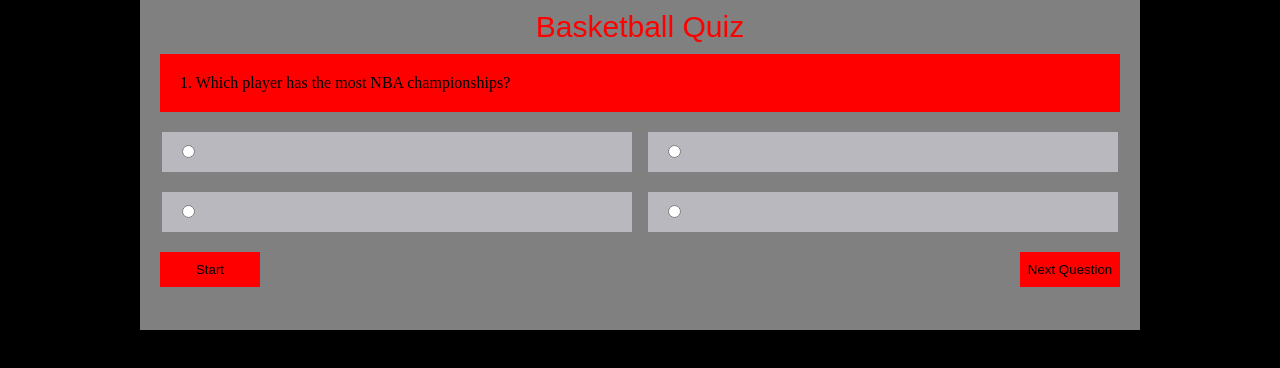
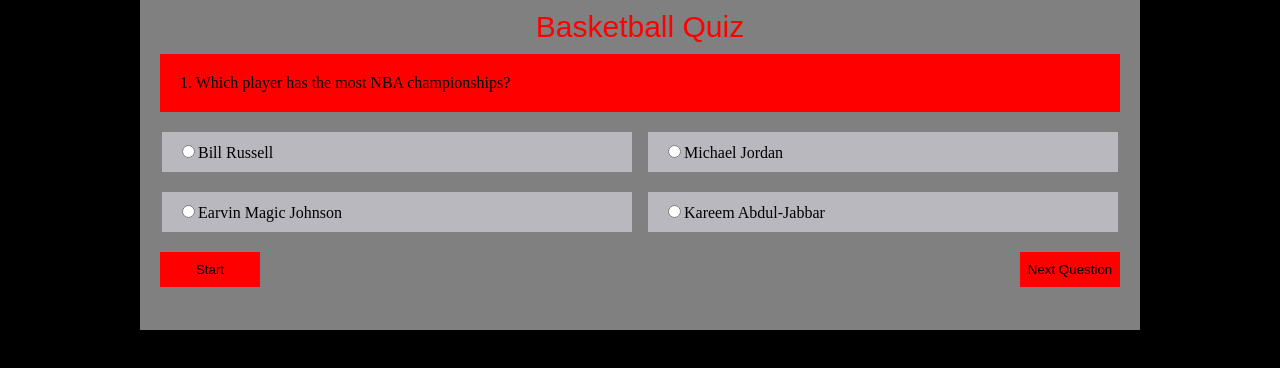
Before and after one commit to jlew2529/Quiz, a plain HTML site: page index.html in a window 1280 px wide. Both pictures are taken after a click on the button "Start". Shown: the part 138-506 px from the top of the page. Drawn offline with Linux system fonts and the light colour scheme.

Commit message:
Edits for answer choices

```diff
--- a/index.html
+++ b/index.html
@@ -16,10 +16,10 @@
     <div class="container">
         <section id="title">Basketball Quiz</section>
         <section id="question"></section>
-        <label class="option" id="option1"><input type="radio"></label>
-        <label class="option" id="option2"><input type="radio"></label>
-        <label class="option" id="option3"><input type="radio"></label>
-        <label class="option" id="option4"><input type="radio"></label>
+        <label class="option"><input type="radio" name="option" value="1"><span id="opt1"></span></label>
+        <label class="option"><input type="radio" name="option" value="2"><span id="opt2"></span></label>
+        <label class="option"><input type="radio" name="option" value="3"><span id="opt3"></span></label>
+        <label class="option"><input type="radio" name="option" value="4"><span id="opt4"></span></label>
         <button type="button" class="start">Start</button>
         <button type="button" class="next">Next Question</button>
     </div>
--- a/quiz.js
+++ b/quiz.js
@@ -74,6 +74,10 @@
 var startQuiz = document.querySelector(".start");
 var timeEl = document.querySelector(".time");
 var questionEl = document.querySelector("#question");
+var opt1 = document.querySelector("#opt1");
+var opt2 = document.querySelector("#opt2");
+var opt3 = document.querySelector("#opt3");
+var opt4 = document.querySelector("#opt4");
 var currentQuestion = 0;
 var secondsLeft = 60;
 
@@ -95,6 +99,10 @@
     function loadQuestion(event) {
         var q = questions[event];
         questionEl.textContent = (event + 1) + ". " + q.question;
+        opt1.textContent = q.option1;
+        opt2.textContent = q.option2;
+        opt3.textContent = q.option3;
+        opt4.textContent = q.option4;
     }
     loadQuestion(currentQuestion);
 });
```
